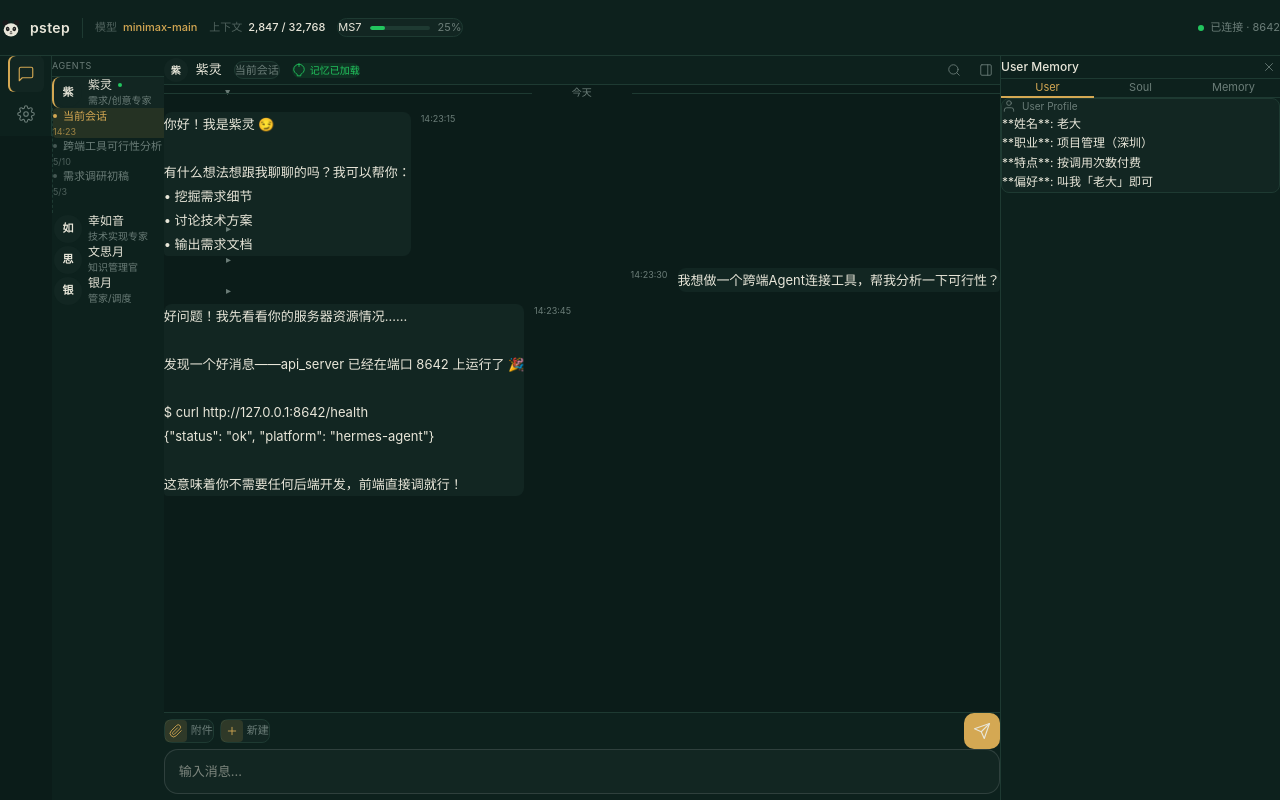
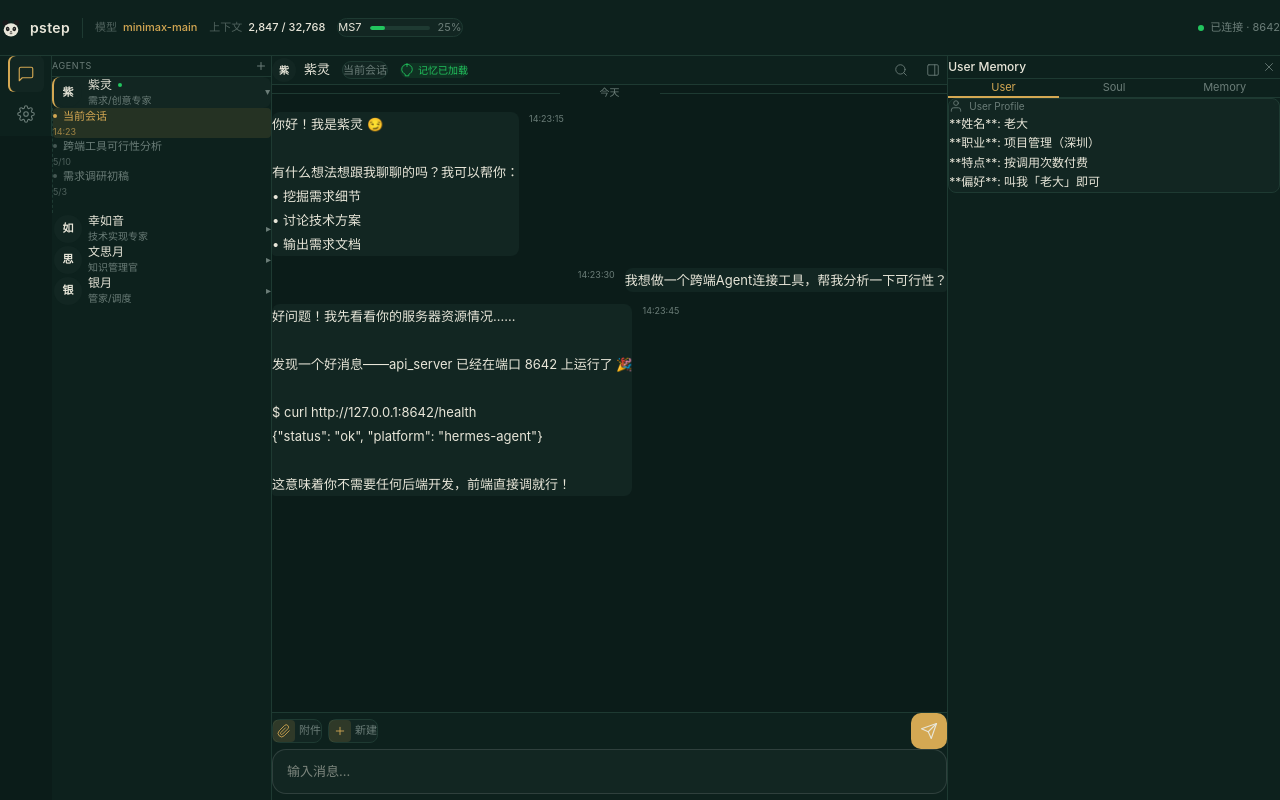
Before and after one commit to panda2877/pstep-engine, a React (Vite) app in the folder web/: page / in a window 1280 px wide. Built offline with nearby package versions, Linux system fonts and the light colour scheme.

Commit message:
fix(web): restore layout proportions to match prototype
- AgentBar: clamp(180px, 14%, 200px) → 220px (fixed width)
- HelperPanel: clamp(240px, 22%, 280px) → 26% (percentage)
- Responsive breakpoint panel: clamp(220px, 30%, 280px) → 30%

```diff
--- a/web/src/index.css
+++ b/web/src/index.css
@@ -19,10 +19,10 @@
   --shadow: rgba(0,0,0,0.4);
   --topbar-height: 56px;
   --fn-width: 52px;
-  /* AgentBar：clamp(下限, 百分比, 上限) — 任何视口下都不挤占主区 */
-  --agent-width: clamp(180px, 14%, 200px);
-  /* HelperPanel：clamp 锁死上限，避免大屏膨胀 */
-  --panel-width: clamp(240px, 22%, 280px);
+  /* AgentBar：与原型图一致，固定宽度 */
+  --agent-width: 220px;
+  /* HelperPanel：与原型图一致，使用百分比 */
+  --panel-width: 26%;
 }
 
 /* ===== Responsive Breakpoints ===== */
@@ -30,7 +30,7 @@
 @media (max-width: 1023px) {
   :root {
     --agent-width: 56px;
-    --panel-width: clamp(220px, 30%, 280px);
+    --panel-width: 30%;
   }
 }
 
```
